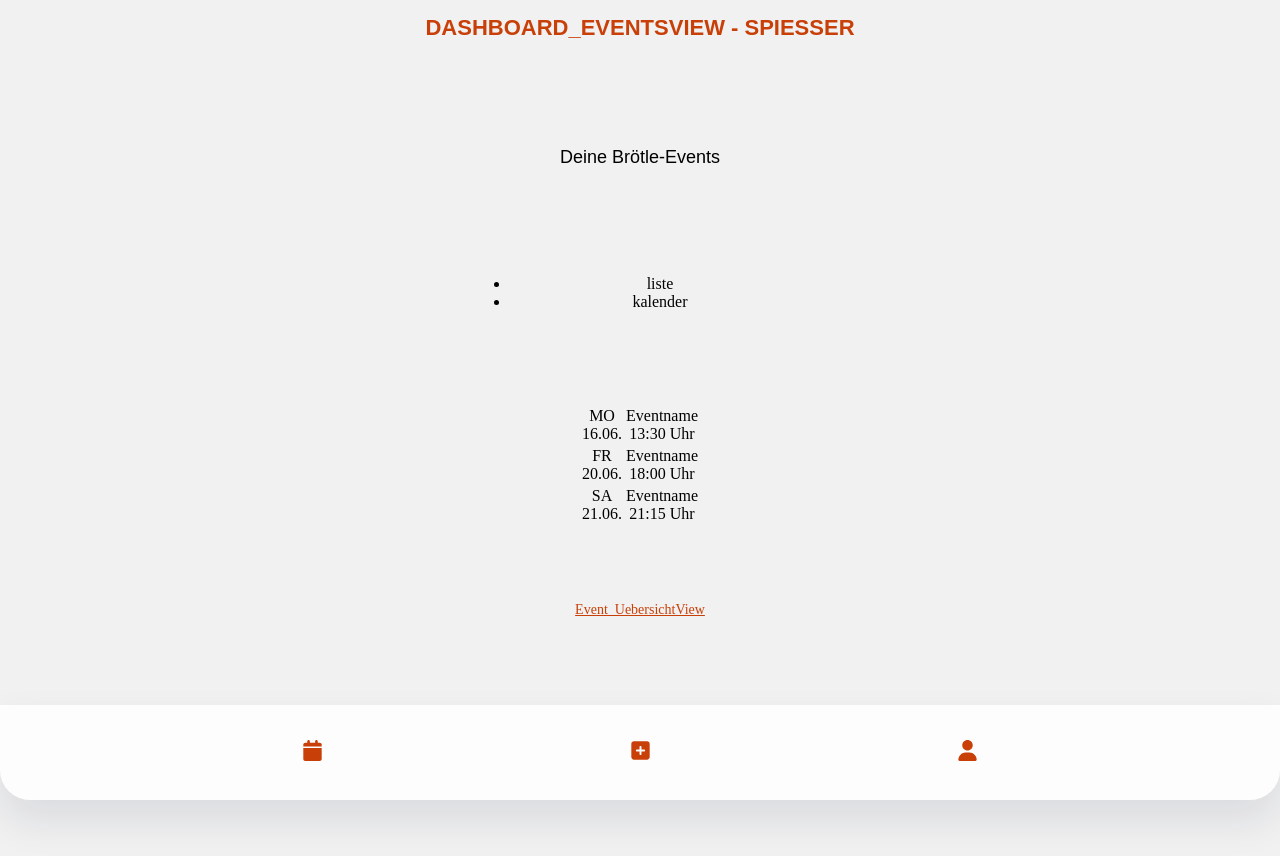
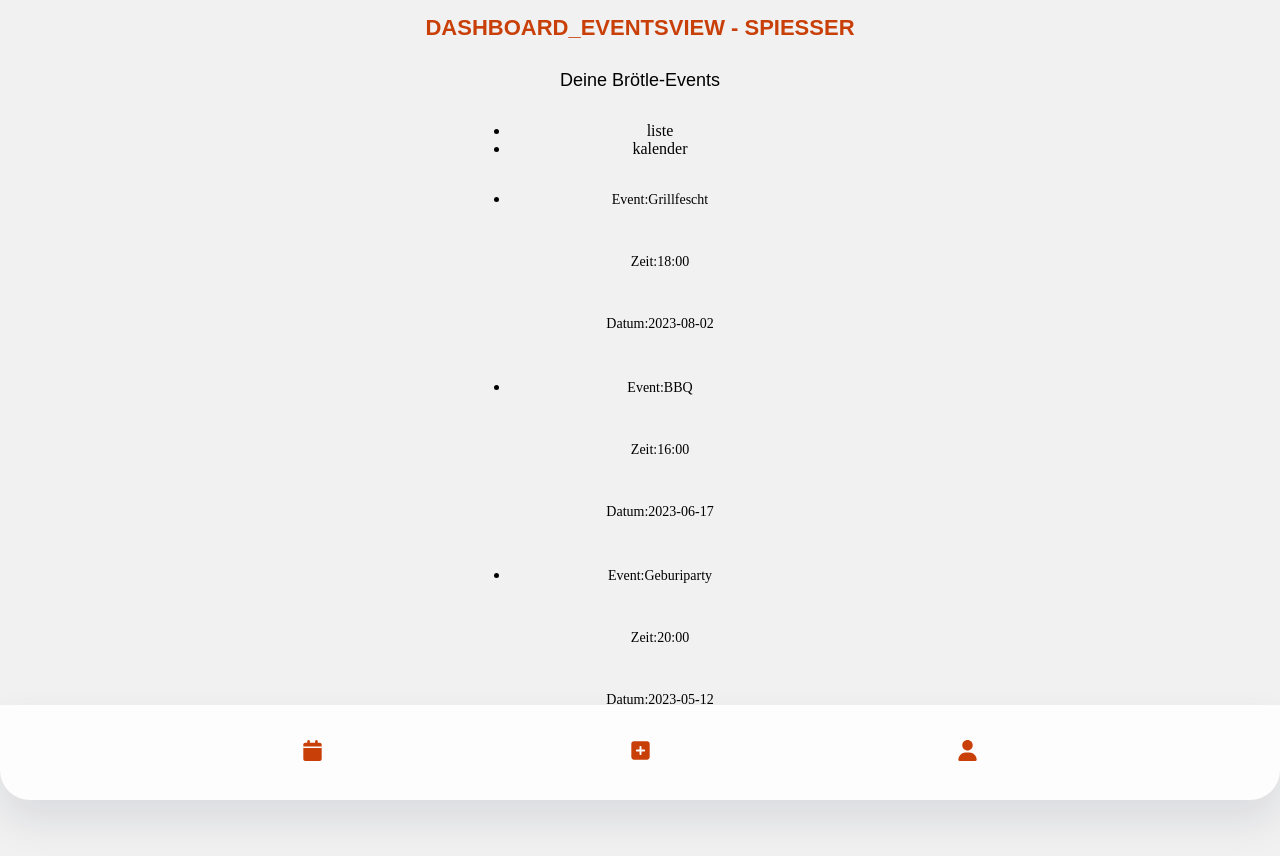
Before and after one commit to ChristianSegundo/spiesser_mma_2022, a Vue app: page /dashboard/dashboard-events in a window 1280 px wide. Shown: the top 856 px of the page. Before the commit the page ends 800 px from the top, so only its background shows below. Built offline with nearby package versions, Linux system fonts and the light colour scheme; a web font is replaced by a local one.

Commit message:
Ongoing_Events -> Store
& Dashboard grundfunktion

```diff
--- a/src/events/ongoing_events.js
+++ b/src/events/ongoing_events.js
@@ -1,6 +1,4 @@
-
-const alle_events =[{event1}, {event2}, {event3}]
-
+import { createStore } from 'vuex'
 
 const event1 ={
         // ID? von DB
@@ -40,3 +38,18 @@ const event2 ={
         mitbring_dinge: [{"Grillkohle": false}, {"Geburtstagskucheb": false}],
         linkcode: "EFG",
 }
+const alle_events =[event1, event2, event3]
+
+export default createStore({
+        state: {
+              alle_events
+        },
+        getters: {
+        },
+        mutations: {
+        },
+        actions: {
+        },
+        modules: {
+        }
+      })
--- a/src/views/dashboard/Dashboard_EventsView.vue
+++ b/src/views/dashboard/Dashboard_EventsView.vue
@@ -9,38 +9,19 @@
   </div>
   <div id="tabcontent">
     <div id="liste-events" role="tabpanel" aria-labelledby="link1" aria-hidden="false">
-      <table>
-        <tr>
-          <td>
-            MO<br>
-            16.06.
-          </td>
-          <td>
-            Eventname<br>
-            13:30 Uhr
-          </td>
-        </tr>
-        <tr>
-          <td>
-            FR<br>
-            20.06.
-          </td>
-          <td>
-            Eventname<br>
-            18:00 Uhr
-          </td>
-        </tr>
-        <tr>
-          <td>
-            SA<br>
-            21.06.
-          </td>
-          <td>
-            Eventname<br>
-            21:15 Uhr
-          </td>
-        </tr>
-      </table>
+
+<ul>
+
+<li v-for="event in alle_events">
+  <p>Event:{{event.eventname}}</p> <br>
+  <p>Zeit:{{event.startzeit}}</p> <br>
+  <p>Datum:{{event.eventdatum}}</p> <br>
+</li>
+
+
+</ul>
+
+
     </div>
     <div id="kalender-events" role="tabpanel" aria-labelledby="link2" aria-hidden="true" hidden> <!-- wenn Tab "Kalender" aktiviert, wird Inhalt angezeigt -->
     <h3>Kalender</h3>
@@ -58,6 +39,11 @@ export default {
   name: 'Dashboard_EventsView',
   components: {
     FirstComponent
+  },
+  computed:{
+    alle_events(){
+      return this.$store.state.alle_events
+    }
   }
-}
+  }
 </script>
```
Also changed, not shown: src/main.js (+1 -14 lines). Lines whose indentation alone changed are shown as unchanged.
